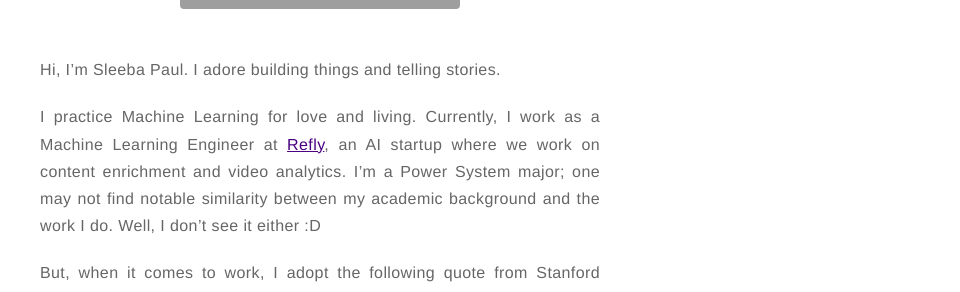
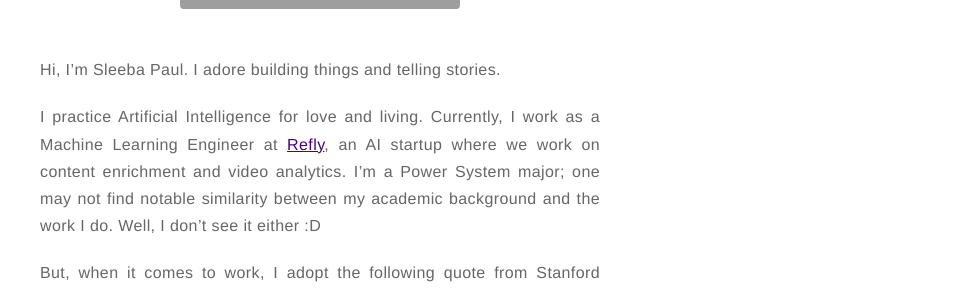
Before and after one commit to sleebapaul/sleebapaul.github.io, a Jekyll site: the page built from about.md, in a window 1280 px wide. Shown: the part 420-712 px from the top of the page, without its empty margins (320-1280 px from the left). Built offline with Jekyll 4.4.1, drawn with Linux system fonts in a browser that asks for light colours.

Commit message:
Typos in About Me and Post

```diff
--- a/about.md
+++ b/about.md
@@ -10,7 +10,7 @@ layout: page
 
 Hi, I'm Sleeba Paul. I adore building things and telling stories.
 <p style="text-align: justify">
-I practice Machine Learning for love and living. Currently, I work as a Machine Learning Engineer at <a target = "_blank" href="http://refly.it/">Refly</a>, an AI startup where we work on content enrichment and video analytics. I’m a Power System major; one may not find notable similarity between my academic background and the work I do. Well, I don’t see it either :D
+I practice Artificial Intelligence for love and living. Currently, I work as a Machine Learning Engineer at <a target = "_blank" href="http://refly.it/">Refly</a>, an AI startup where we work on content enrichment and video analytics. I’m a Power System major; one may not find notable similarity between my academic background and the work I do. Well, I don’t see it either :D
 </p>
 <p style="text-align: justify">
 But, when it comes to work, I adopt the following quote from Stanford commencement speech of Steve Jobs in 2005 as a philosophy.
```
Also changed, not shown: _posts/2018-02-14-vanishing_gradients.md (+1 -1 lines).
